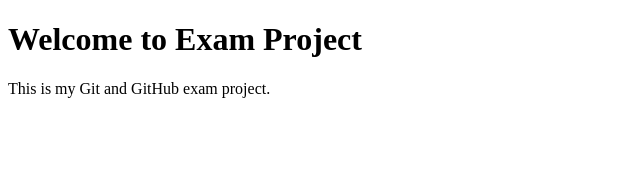
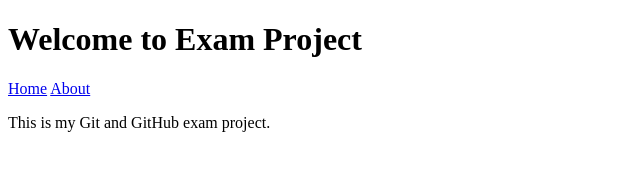
Before and after one commit to lizikakhadze/exam-project-, a plain HTML site: page index.html in a window 1280 px wide. Shown: the whole page, without its empty margins (0-640 px from the left). Drawn offline with Linux system fonts and the light colour scheme.

Commit message:
Add header navigation

```diff
--- a/index.html
+++ b/index.html
@@ -7,7 +7,18 @@
     <title>Exam Project</title>
 </head>
 <body>
-    <h1>Welcome to Exam Project</h1>
+
+<body>
+    <header>
+        <h1>Welcome to Exam Project</h1>
+        <nav>
+            <a href="#home">Home</a>
+            <a href="#about">About</a>
+        </nav>
+    </header>
+
     <p>This is my Git and GitHub exam project.</p>
 </body>
+
+</body>
 </html>
```
